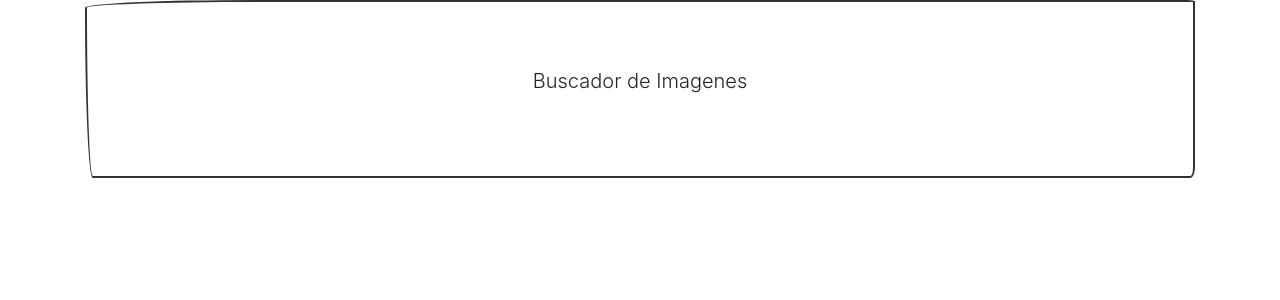
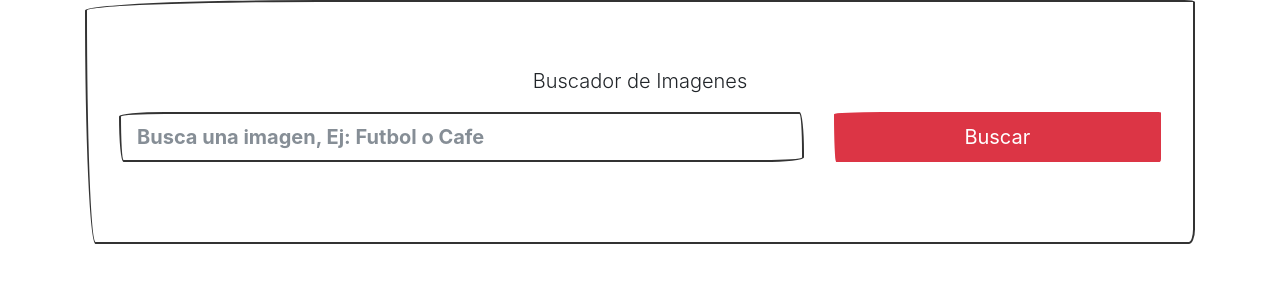
Before and after one commit to jimmy404/REACT-pixabay, a React (Create React App) app: page / in a window 1280 px wide. Shown: the top 300 px of the page. Built offline with nearby package versions, Linux system fonts and the light colour scheme; a web font is replaced by a local one.

Commit message:
Import Buscador into App.js & working on it

```diff
--- a/src/App.js
+++ b/src/App.js
@@ -1,4 +1,5 @@
 import React from 'react';
+import Buscador from './components/Buscador'
 
 
 function App() {
@@ -6,6 +7,7 @@ function App() {
     <div className="app container">
       <div className="jumbotron">
         <p className="lead text-center">Buscador de Imagenes</p>
+        <Buscador />
       </div>
       <div className="row justify-content-center"></div>
     </div>
```
